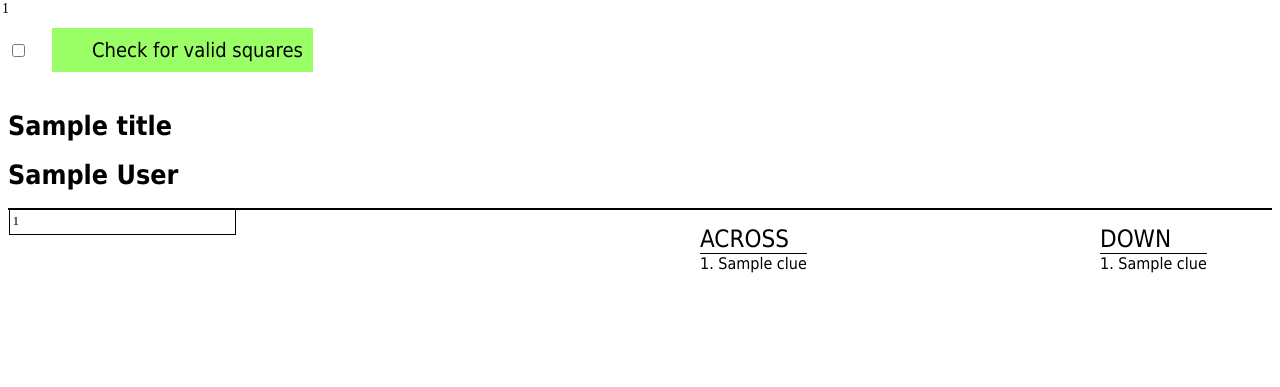
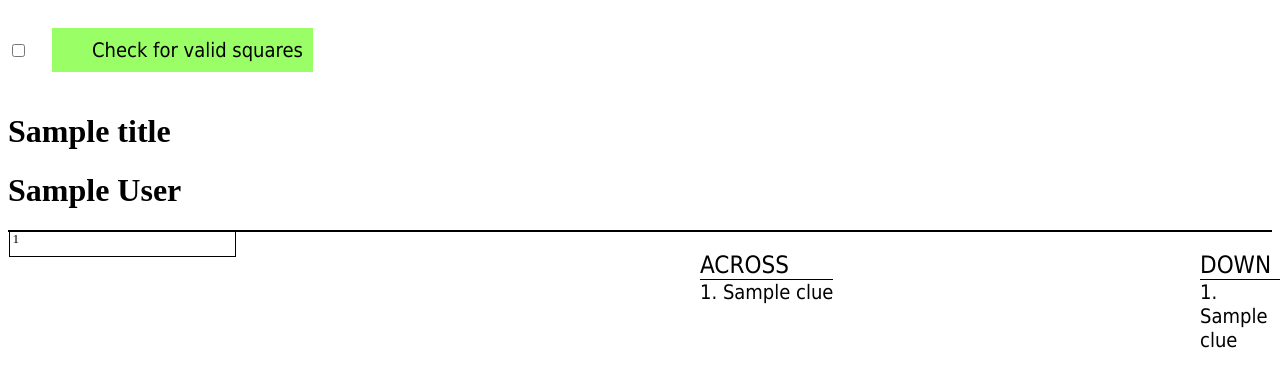
Before and after one commit to gltrost/CrosswordsInteractive, a Flask app: template templates/CW.html in a window 1280 px wide. Shown: the top 387 px of the page. Run offline with Flask 2, Linux system fonts and the light colour scheme; the template is opened without the code that fills it: most values are stand-ins (such as "Sample title", 1, 10 or a date in 2020).

Commit message:
down-clues-highlighting added

```diff
--- a/application.py
+++ b/application.py
@@ -14,27 +14,30 @@ numbering = p.clue_numbering()
 
 app = Flask(__name__)
 
-# adjuster :
-# takes in a crossword width and returns a value to
-# adjust the size of the board, allowing for large, medium and small
-# puzzles to all occupy approximately the same size on the screen
 
-
-# METHODS CALLED FROM puz.py :
+# METHODS CALLED FROM puz.py:
 #    title: title of crossword
 #    across: across clues
 #    down: down clues
 #    Height: height of board
 #    Width: width of board
 #    solutions: list of solutions
-#    lcSolutions : solutions in all lower-case (needed for pattern matching right answers)
+#    lcSolutions : solutions in all lower-case
+#        (needed for pattern matching right answers)
 #    author: creator of puzzle
 #    copyright: any copyright information
+
+# METHODS CALLED FROM utilities.py:
+#    adjuster : alters board size depending on dimensions of the board
+#    mergeNumberings : gathers all the numbers to be displayed in the top
+#         corners of squares in order
+#    assignLetterToAcrossClue : assigns each across clue to its squares
 @app.route('/')
 def index():
    return render_template('CW.html', title=p.title ,marks = 10,
                         across= numbering.across,
                         numAcrossClues = len(numbering.across),
+                        numDownClues = len(numbering.down),
                         down= numbering.down,
                         Height = p.height,
                         Width = p.width,
@@ -45,7 +48,8 @@ def index():
                         copyright = p.copyright,
                         adjust = adjuster(p.width),
                         numbers = mergeNumberings(p),
-                        acrossSets = assignLetterToAcrossClue(p))
+                        acrossSets = assignLetterToAcrossClue(p),
+                        downSets = assignLetterToDownClue(p))
 
 
 if __name__ == '__main__':
--- a/static/styles.css
+++ b/static/styles.css
@@ -1,8 +1,8 @@
 /*TITLE SPECS*/
-	#title{
+/*	#title{
 		font-size: 20pt;
 		font-family:Tahoma, Geneva, sans-serif;
-		}
+		}*/
 
 /*CONTAINER SPECS*/
 	.crossword-board-container {
@@ -62,21 +62,12 @@
 	grid-column: 1/7;
 	}
 
-/*		#item1-1:valid
-	~ #item1-2:valid
-	~ #item1-3:valid
-	~ #item1-4:valid
-	~ #item1-5:valid
-	~ #item1-6:valid
-	~ .crossword-board--highlight
-	.crossword-board__item-highlight--across-1 {
-	opacity: 1;
-	}*/
 
 /*NUMBERING SPECS*/
-/*.crossword-board__item-label {
+	.crossword-board__item-label {
 		position: relative;
-}*/
+	}
+
 	.crossword-board__item-label-text {
 		position: absolute;
 		top: 2px;
@@ -87,14 +78,7 @@
 	.crossword-board__item-label--1 {
 		grid-column: 1/1;
 	}
-/*
-{% for i in range(0,listSize) %}
-#nums{{i}}{
-	position: absolute;
-	top: {{159 + (37.5* (i // Height + 1))}}px;
-	left: {{(37.5 * (i % Width + 1)) - 25}}px;
-}
-{% endfor %}*/
+
 
 
 /*CLUE SPECS*/
@@ -116,6 +100,7 @@
 		right: 20px;
 		width: 300px;
 		padding: 25px;*/
+		font-size: 15pt;
 		font-family:Tahoma, Geneva, sans-serif;
 		}
 
@@ -133,7 +118,7 @@
 		}
 
 	.crossword-clues__list--down {
-		left: 1100px;
+		left: 1200px;
 		position: absolute;
 		}
 
@@ -153,24 +138,6 @@
 		position: absolute;
 	}
 
-/*	{% for i in range(0,listSize) %}
-		#item{{i // Height + 1}}-{{i % Width + 1}}:active  ~ .crossword-clues .crossword-clues__list-item--across-1,
-	#item{{i // Height + 1}}-{{i % Width + 1}}:focus  ~ .crossword-clues .crossword-clues__list-item--across-1,
-	#item{{i // Height + 1}}-{{i % Width + 1}}:hover  ~ .crossword-clues .crossword-clues__list-item--across-1 {
-		background-color: #ffff74;}
-		{% endfor %}*/
-
-	#item1-1:valid
-	~ #item1-2:valid
-	~ #item1-3:valid
-	~ #item1-4:valid
-	~ #item1-5:valid
-	~ #item1-6:valid
-	~ .crossword-clues
-	.crossword-clues__list-item--across-1 {
-	background-color:  #9aff67;
-	}
-
 	#checker {
 		font-size: 15pt;
 		font-family:Tahoma, Geneva, sans-serif;
--- a/templates/CW.html
+++ b/templates/CW.html
@@ -7,26 +7,26 @@ methods called from puz.py :
    Width: width of board
    solutions: list of solutions
    author: creator of puzzle
-   copyright: any copyright information -->
+   copyright: any copyright information
+   adjust : alters board size depending on dimensions of the board
+   mergeNumberings : all the numbers to be displayed in the top
+   		corners of squares in order
+   acrossSets : assigns each across clue to its squares
+-->
 
+<meta http-equiv="cache-control" content="no-cache" />
 
 <style>
 
-/*The following is the styling the requires Jinja. All the other styling is contained in static/styles.css */
+/*The following is the styling the requires Jinja. All the other styling is
+contained in static/styles.css */
 	{% for i in range(0,listSize) %}
 	#nums{{i}}{
 		position: absolute;
-		top: {{159 + (37.5* (i // Height + 1))}}px;
+		top: {{177 + (37.5* (i // Height + 1))}}px;
 		left: {{(37.5 * (i % Width + 1)) - 25}}px;
 	}
 	{% endfor %}
-
-/*	{% for i in range(0,listSize) %}
-	#item{{i // Height + 1}}-{{i % Width + 1}}:active  ~ .crossword-clues .crossword-clues__list-item--across-1,
-	#item{{i // Height + 1}}-{{i % Width + 1}}:focus  ~ .crossword-clues .crossword-clues__list-item--across-1,
-	#item{{i // Height + 1}}-{{i % Width + 1}}:hover  ~ .crossword-clues .crossword-clues__list-item--across-1 {
-		background-color: #ffff74;}
-	{% endfor %}*/
 
 	{% for i in range(0,numAcrossClues) %}
 		{% for j in range(0,across[i]['len'])%}
@@ -42,8 +42,33 @@ methods called from puz.py :
 		#item{{acrossSets[i]['aList'][j]}}:valid ~
 		{% endfor %}
 		.crossword-board--highlight
-		.crossword-board__item-highlight--across-{{acrossSets[i]['aNum']}} {opacity: 1;}
+		.crossword-board__item-highlight--across-{{acrossSets[i]['aNum']}} {
+			opacity: 1;}
 	{% endfor %}
+
+	{% for i in range(0,numDownClues) %}
+		{% for j in range(0,down[i]['len'])%}
+	#item{{downSets[i]['dList'][j]}}:active  ~ .crossword-clues .crossword-clues__list-item--down-{{downSets[i]['dNum']}},
+	#item{{downSets[i]['dList'][j]}}:focus  ~ .crossword-clues .crossword-clues__list-item--down-{{downSets[i]['dNum']}},
+	#item{{downSets[i]['dList'][j]}}:hover  ~ .crossword-clues .crossword-clues__list-item--down-{{downSets[i]['dNum']}} {
+		background-color: #ffff74;}
+		{% endfor %}
+	{% endfor %}
+
+	{% for i in range(0,numDownClues) %}
+		{% for j in range(0,down[i]['len'])%}
+		#item{{downSets[i]['dList'][j]}}:valid ~
+		{% endfor %}
+		.crossword-board--highlight
+		.crossword-board__item-highlight--down-{{downSets[i]['dNum']}} {
+			opacity: 1;}
+	{% endfor %}
+
+	.crossword-clues__list--down {
+		left: 1200px;
+		position: absolute;
+		}
+
 
 </style>
 
@@ -51,7 +76,7 @@ methods called from puz.py :
 
 	<head>
 		<title> {{title}} </title>
-		<link rel="stylesheet" href="{{ url_for('static', filename='styles.css') }}">
+		<link type="text/css" rel="stylesheet" href="{{ url_for('static', filename='styles.css') }}">
 	</head>
 
 <body>
@@ -103,7 +128,6 @@ methods called from puz.py :
 
 		    <div class="crossword-board crossword-board--labels">
 		      <!-- row and column number labels go here. Uses CSS Grid as its layout -->
-		      <span id="label-1" class="crossword-board__item-label crossword-board__item-label--1"><span class="crossword-board__item-label-text">1</span></span>
 		    </div>
 
 
```
Also changed, not shown: utilities.py (+61 -3 lines), images/readmePhoto.png. Lines whose indentation alone changed are shown as unchanged.
